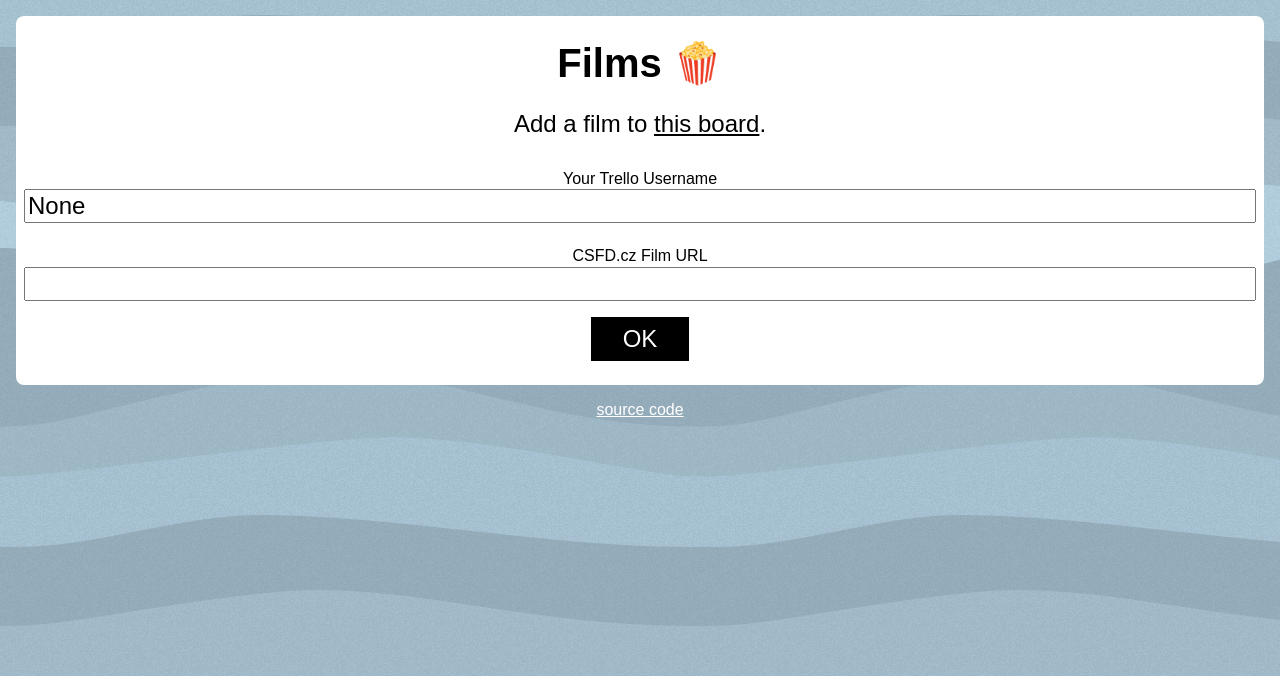
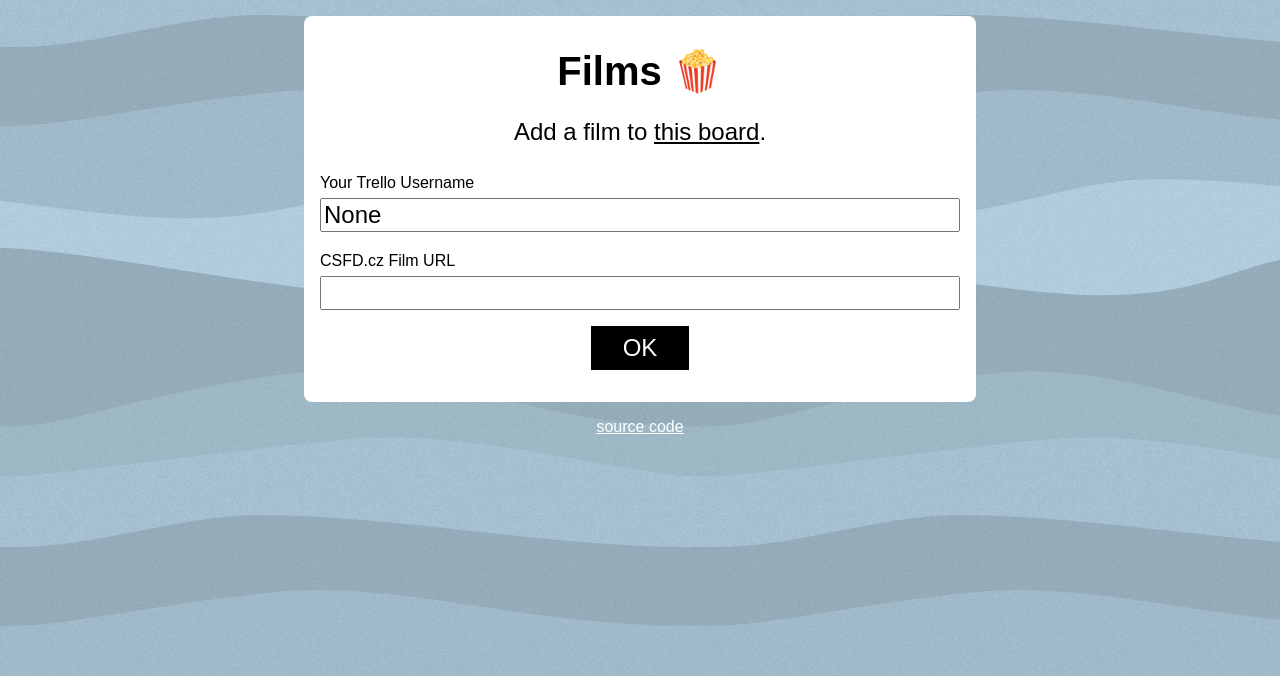
Before and after one commit to honzajavorek/film2trello, a Flask app: page / in a window 1280 px wide. Shown: the top 676 px of the page. Run offline with Flask 2, Linux system fonts and the light colour scheme.

Commit message:
make it desktop friendly

```diff
--- a/film2trello/static/main.css
+++ b/film2trello/static/main.css
@@ -16,7 +16,7 @@
 main {
   background: #fff;
   margin: 1rem 0.5rem;
-  padding: 0.5rem;
+  padding: 1rem;
   border-radius: 0.5rem;
   font-size: 1.5rem;
 }
@@ -32,7 +32,9 @@
 }
 
 label {
+  display: block;
   font-size: 1rem;
+  padding: 0.3rem 0;
 }
 
 input[name] {
@@ -69,3 +71,15 @@
   color: #fff;
   font-size: 1rem;
 }
+
+@media screen and (min-width: 700px) {
+  main, footer {
+    width: 40rem;
+    margin-left: auto;
+    margin-right: auto;
+  }
+
+  label {
+    text-align: left;
+  }
+}
```
